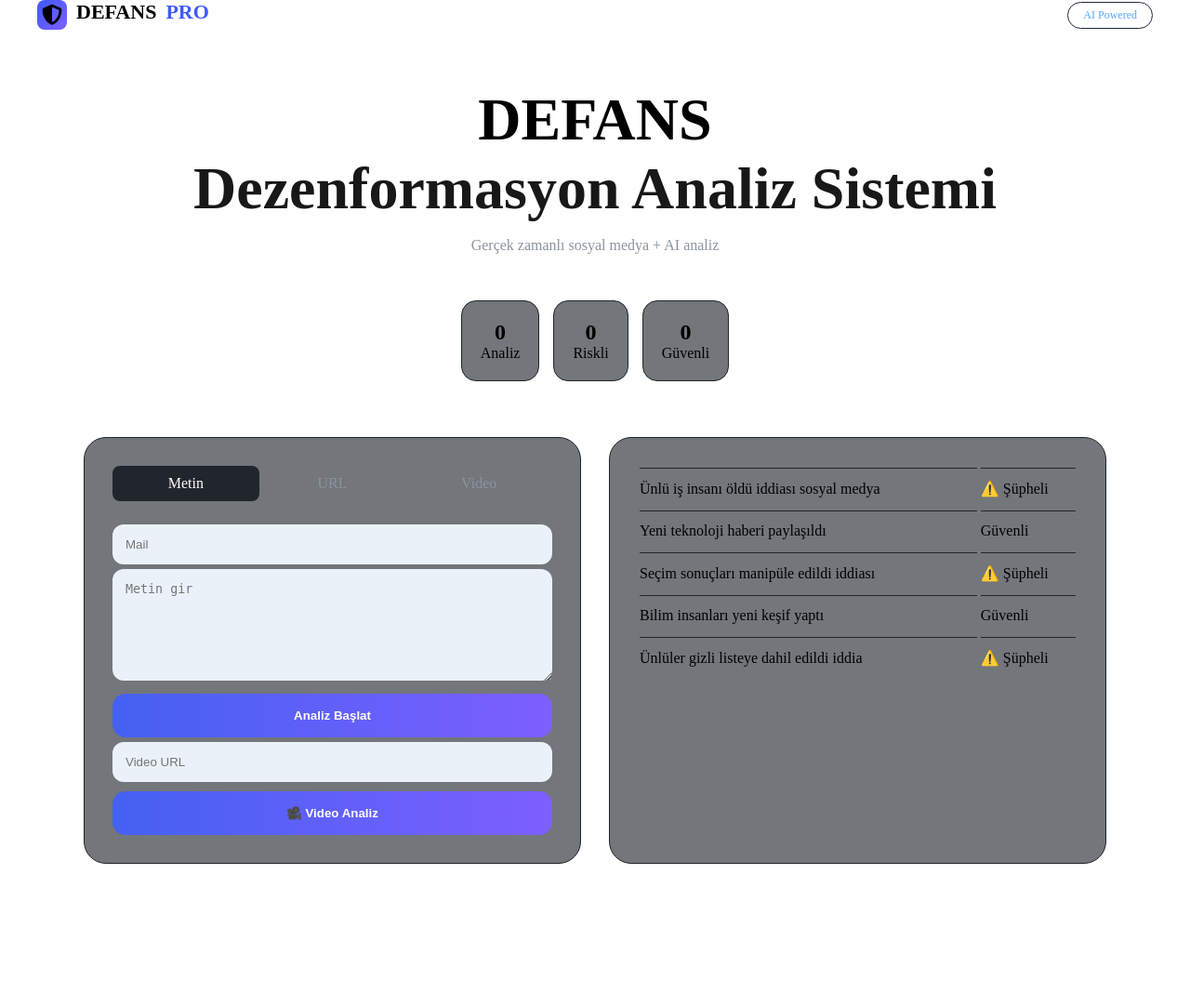
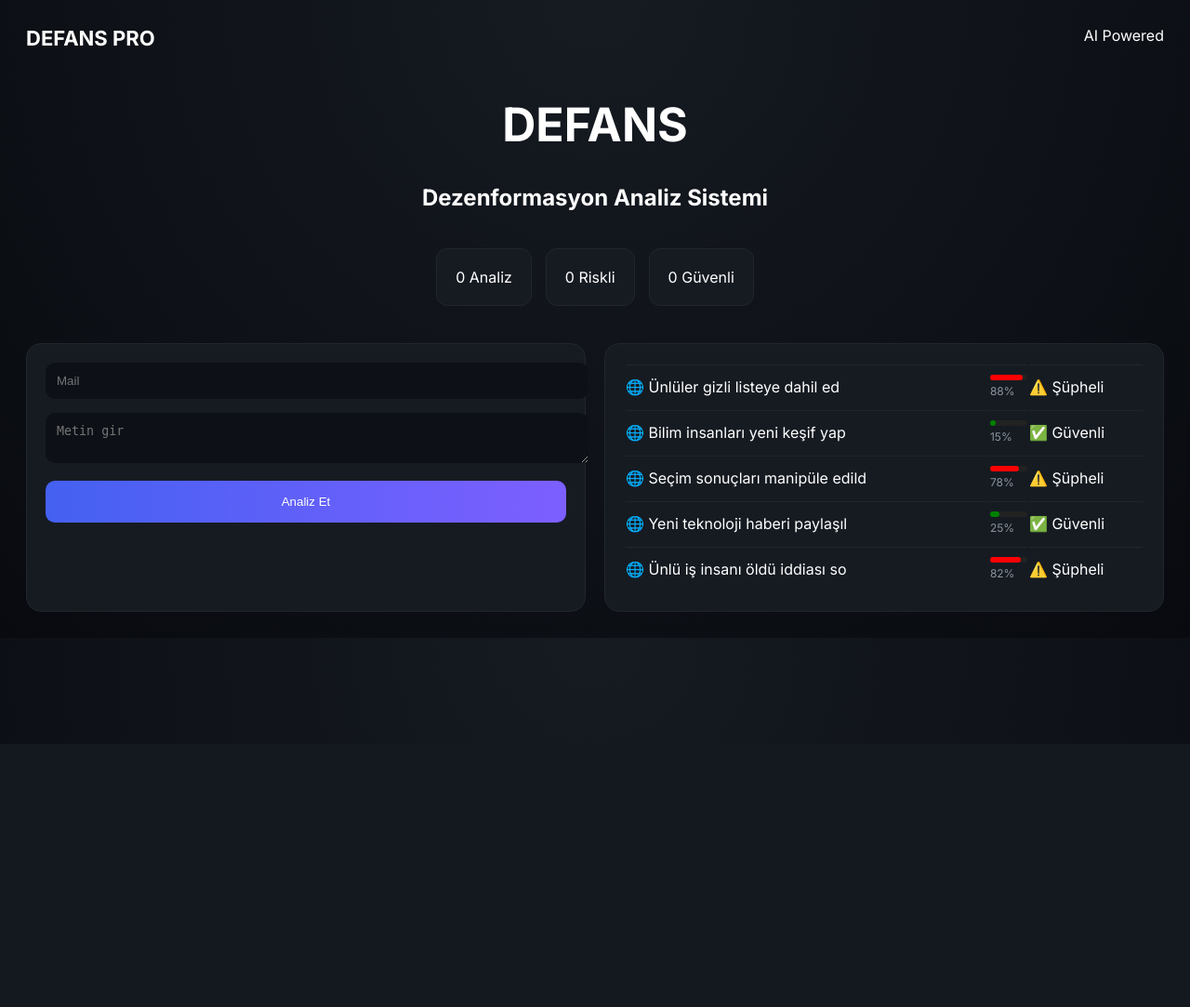
Before and after one commit to zumruduanka1/defans_16, a Flask app: page / in a window 1280 px wide. Shown: the whole page at 93% size. After the commit the page ends 686 px from the top, so only its background shows below. Run offline with Flask 3, Linux system fonts and the light colour scheme; a map, chart or similar area stays blank.

Commit message:
defans ai full system

```diff
--- a/templates/index.html
+++ b/templates/index.html
@@ -3,219 +3,227 @@
 <head>
 <meta charset="UTF-8">
 <meta name="viewport" content="width=device-width, initial-scale=1.0">
-<title>DEFANS PRO | Dezenformasyon Analiz Sistemi</title>
+
+<title>DEFANS PRO</title>
 
 <link href="https://fonts.googleapis.com/css2?family=Inter:wght@300;400;600;700&display=swap" rel="stylesheet">
-<link rel="stylesheet" href="https://cdnjs.cloudflare.com/ajax/libs/font-awesome/6.4.0/css/all.min.css">
 
 <style>
-:root {
-    --bg-dark:#080a0f;
-    --card-bg:rgba(22,27,34,0.6);
-    --border-color:#21262d;
-    --accent-purple:#7d5fff;
-    --accent-blue:#3d5afe;
-    --text-gray:#8b949e;
-    --danger:#ff4757;
-    --warning:#f39c12;
-    --success:#2ed573;
+:root{
+    --bg:#080a0f;
+    --card:#161b22;
+    --border:#21262d;
+    --text:#ffffff;
+    --gray:#8b949e;
 }
 
-*{box-sizing:border-box;margin:0;padding:0}
-
-<script src="app.js"></script>
-
 body{
-background: radial-gradient(circle at top,#161b22 0%,#080a0f 100%);
-color:#fff;
-font-family:'Inter',sans-serif;
+    background: radial-gradient(circle at top,#161b22,#080a0f);
+    color:var(--text);
+    font-family:'Inter';
     padding:20px;
 }
 
+/* HEADER */
 header{
-max-width:1200px;margin:0 auto 60px;
-display:flex;justify-content:space-between;align-items:center;
+    display:flex;
+    justify-content:space-between;
+    margin-bottom:50px;
 }
 
-.logo{display:flex;gap:10px;font-weight:700;font-size:22px}
-.logo-box{
-background:linear-gradient(135deg,#3d5afe,#7d5fff);
-width:32px;height:32px;border-radius:8px;
-display:flex;align-items:center;justify-content:center;
+.logo{
+    font-size:22px;
+    font-weight:700;
 }
 
-.ai-badge{
-font-size:12px;border:1px solid #1f2937;
-padding:6px 16px;border-radius:20px;color:#58a6ff;
+/* HERO */
+.hero{
+    text-align:center;
+    margin-bottom:40px;
 }
 
-.hero{text-align:center;margin-bottom:50px}
-.hero h1{font-size:64px;font-weight:800}
-.hero p{color:#8b949e;margin-top:15px}
-
-.stats-row{
-display:flex;justify-content:center;gap:15px;margin-bottom:60px
+.hero h1{
+    font-size:50px;
 }
 
-.stat-box{
-background:var(--card-bg);
-border:1px solid var(--border-color);
-padding:20px;border-radius:16px;text-align:center;
+/* STATS */
+.stats{
+    display:flex;
+    justify-content:center;
+    gap:15px;
+    margin-bottom:40px;
 }
 
-.grid-container{
-display:grid;grid-template-columns:1fr 1fr;gap:30px;
-max-width:1100px;margin:auto;
+.stat{
+    background:var(--card);
+    border:1px solid var(--border);
+    padding:20px;
+    border-radius:12px;
+}
+
+/* GRID */
+.grid{
+    display:grid;
+    grid-template-columns:1fr 1fr;
+    gap:20px;
 }
 
 .card{
-background:var(--card-bg);
-border:1px solid var(--border-color);
-border-radius:24px;padding:30px;
+    background:var(--card);
+    border:1px solid var(--border);
+    border-radius:16px;
+    padding:20px;
 }
 
-.tabs{display:flex;margin-bottom:20px}
-.tab{flex:1;padding:10px;text-align:center;color:#8b949e}
-.tab.active{background:#21262d;color:#fff;border-radius:8px}
-
+/* FORM */
 input,textarea{
-width:100%;padding:14px;border-radius:12px;
-background:#ebf1f9;border:none;margin-top:5px;
+    width:100%;
+    padding:12px;
+    border-radius:10px;
+    border:none;
+    background:#0d1117;
+    color:#fff;
+    margin-bottom:15px;
 }
 
-textarea{height:120px}
-
-.btn-main{
-width:100%;padding:16px;margin-top:10px;
-border:none;border-radius:14px;
+button{
+    width:100%;
+    padding:15px;
+    border:none;
+    border-radius:10px;
     background:linear-gradient(90deg,#4461f2,#7d5fff);
-color:white;font-weight:600;cursor:pointer;
+    color:white;
+    cursor:pointer;
 }
 
-table{width:100%}
-td{padding:12px 0;border-top:1px solid #21262d}
+/* TABLE */
+table{
+    width:100%;
+}
 
-.progress-container{height:6px;background:#21262d;border-radius:10px}
-.progress-bar{height:100%}
+td{
+    padding:10px 0;
+    border-top:1px solid var(--border);
+}
 
-.pill-warning{color:#f39c12}
-.pill-success{color:#2ed573}
+.progress{
+    height:6px;
+    background:#222;
+    border-radius:10px;
+}
+
+.bar{
+    height:6px;
+    border-radius:10px;
+}
 </style>
 </head>
 
 <body>
 
 <header>
-<div class="logo">
-<div class="logo-box"><i class="fa-solid fa-shield-halved"></i></div>
-DEFANS <span style="color:#3d5afe">PRO</span>
-</div>
-<div class="ai-badge">AI Powered</div>
+<div class="logo">DEFANS PRO</div>
+<div>AI Powered</div>
 </header>
 
-<section class="hero">
+<div class="hero">
 <h1>DEFANS</h1>
-<h1 style="opacity:.9">Dezenformasyon Analiz Sistemi</h1>
-<p>Gerçek zamanlı sosyal medya + AI analiz</p>
-</section>
-
-<div class="stats-row">
-<div class="stat-box"><h2 id="total">0</h2><span>Analiz</span></div>
-<div class="stat-box"><h2 id="danger">0</h2><span>Riskli</span></div>
-<div class="stat-box"><h2 id="safe">0</h2><span>Güvenli</span></div>
+<h2>Dezenformasyon Analiz Sistemi</h2>
 </div>
 
-<div class="grid-container">
+<div class="stats">
+<div class="stat">0 Analiz</div>
+<div class="stat">0 Riskli</div>
+<div class="stat">0 Güvenli</div>
+</div>
 
+<div class="grid">
+
+<!-- SOL -->
 <div class="card">
-<div class="tabs">
-<div class="tab active">Metin</div>
-<div class="tab">URL</div>
-<div class="tab">Video</div>
-</div>
 
 <input id="email" placeholder="Mail">
 <textarea id="text" placeholder="Metin gir"></textarea>
 
-<button class="btn-main" onclick="analyze()">Analiz Başlat</button>
-
-<input id="video" placeholder="Video URL">
-<button class="btn-main" onclick="video()">🎥 Video Analiz</button>
+<button onclick="analyze()">Analiz Et</button>
 
 </div>
 
+<!-- SAĞ -->
 <div class="card">
+
 <table>
 <tbody id="table"></tbody>
 </table>
+
 </div>
 
 </div>
 
-<script src="https://cdn.jsdelivr.net/npm/chart.js"></script>
-<script src="app.js"></script>
+<script>
+const table = document.getElementById("table");
 
-<canvas id="chart" style="max-width:400px;margin:auto;"></canvas>
+/* ANALİZ */
+async function analyze(){
 
-<script>
-let chart;
+let text = document.getElementById("text").value;
 
-function updateChart(risk){
-    const ctx = document.getElementById("chart");
+let r = await fetch("/api/analyze",{
+method:"POST",
+headers:{"Content-Type":"application/json"},
+body:JSON.stringify({text})
+});
 
-    if(chart) chart.destroy();
+let d = await r.json();
 
-    chart = new Chart(ctx, {
-        type: "doughnut",
-        data: {
-            labels: ["Risk", "Güven"],
-            datasets: [{
-                data: [risk, 100-risk]
-            }]
+addRow(text,d.risk);
 }
-    });
-}
-</script>
 
-<script>
-async function loadSocial(){
-    try {
-        const res = await fetch("/api/social");
-        const data = await res.json();
+/* TABLOYA EKLE */
+function addRow(text,risk){
 
-        const tbody = document.querySelector("tbody");
-        tbody.innerHTML = "";
+let color="green";
+if(risk>70) color="red";
+else if(risk>40) color="orange";
 
-        data.forEach(p => {
+/* sosyal icon */
+let icon="🌐";
+if(text.includes("twitter")) icon="🐦";
+if(text.includes("instagram")) icon="📸";
+if(text.includes("tiktok")) icon="🎵";
 
-            let color = "#2ed573";
-            if (p.risk > 70) color = "red";
-            else if (p.risk > 40) color = "orange";
+let row=`
+<tr>
+<td>${icon} ${text.substring(0,30)}</td>
 
-            const row = `
-            <tr>
-                <td>${p.text.substring(0,40)}</td>
 <td>
-                    <div class="progress-container">
-                        <div class="progress-bar" style="width:${p.risk}%; background:${color}"></div>
+<div class="progress">
+<div class="bar" style="width:${risk}%;background:${color}"></div>
 </div>
+<span style="font-size:12px;color:#8b949e">${risk}%</span>
 </td>
-                <td>${p.status}</td>
+
+<td>${risk>70?"⚠️ Şüpheli":"✅ Güvenli"}</td>
 </tr>
 `;
 
-            tbody.innerHTML += row;
+table.innerHTML = row + table.innerHTML;
+}
+
+/* SOSYAL VERİ */
+async function loadSocial(){
+
+let r = await fetch("/api/social");
+let data = await r.json();
+
+data.forEach(p=>{
+addRow(p.text,p.risk);
 });
 
-    } catch (e) {
-        console.log("HATA:", e);
-    }
 }
 
 loadSocial();
 </script>
 
-
-
 </body>
 </html>
```
Lines whose indentation alone changed are shown as unchanged.
